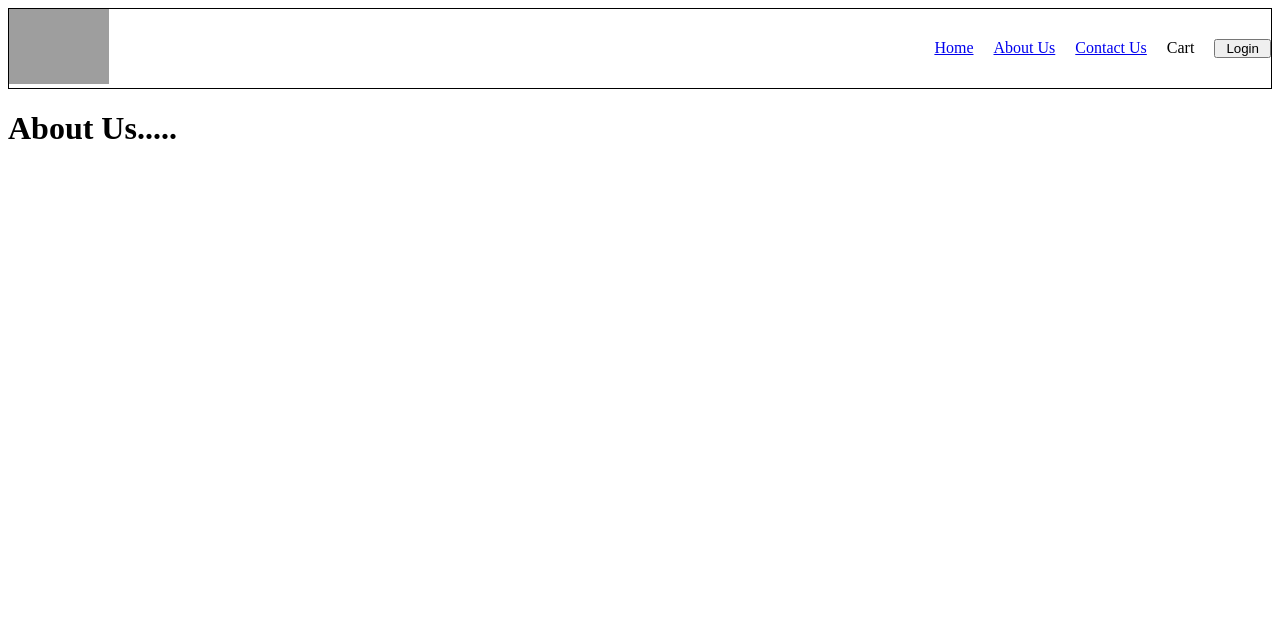
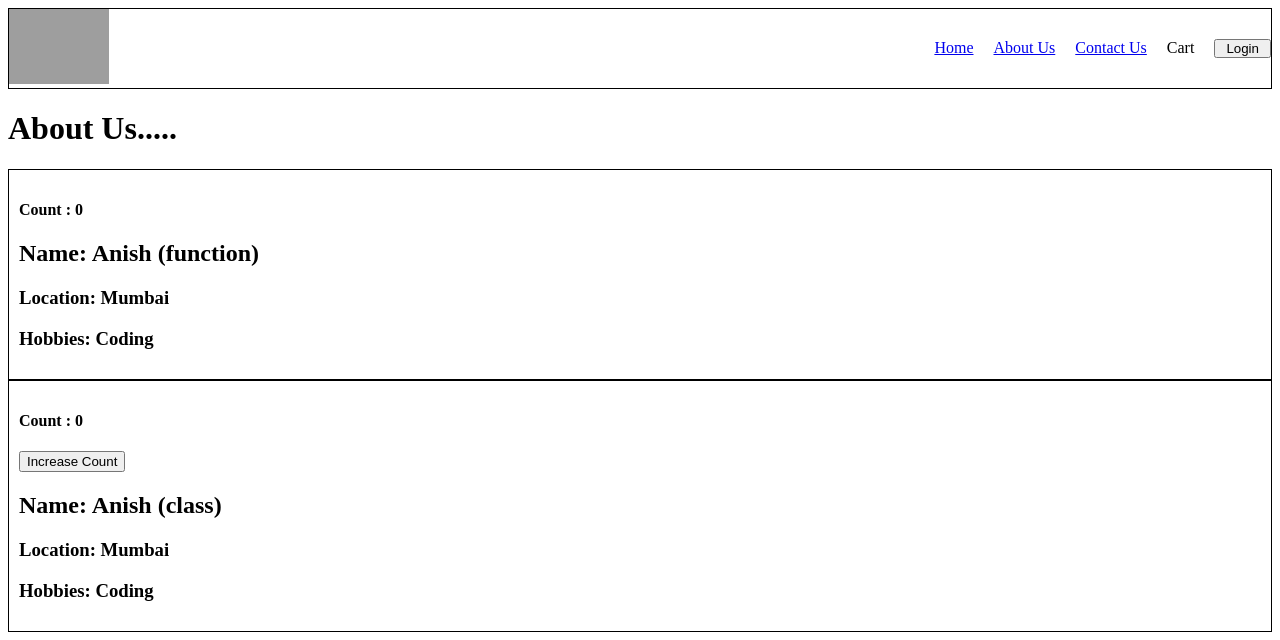
Before and after one commit to anishpalkar/react-basics, a React (Vite) app: page /about in a window 1280 px wide. Shown: the top 640 px of the page. Built offline with nearby package versions, Linux system fonts and the light colour scheme; grey boxes are pictures that could not be loaded.

Commit message:
Class Based Components - Props, State Object, setState

```diff
--- a/index.css
+++ b/index.css
@@ -67,3 +67,8 @@
 .filter {
   display: flex;
 }
+
+.user-card {
+  padding: 10px;
+  border: 1px solid black;
+}
--- a/src/components/About.js
+++ b/src/components/About.js
@@ -1,7 +1,13 @@
+import User from "./User";
+import UserClass from "./UserClass";
+
 const About = () => {
   return (
     <div>
       <h1>About Us.....</h1>
+      <User name={"Anish (function)"} location={"Mumbai"} />
+
+      <UserClass name={"Anish (class)"} location={"Mumbai"} />
     </div>
   );
 };
--- a/src/components/Header.js
+++ b/src/components/Header.js
@@ -32,7 +32,7 @@ const Header = () => {
             <Link to="/about">About Us</Link>
           </li>
           {/* We should never use <a> to redirect in React, because it will reload the page.
-            Link component given by react-router-dom should be used & it is superpower which doesn't reload the page.
+            Link component given by react-router-dom should be used & it is superpower which doesn't reload the page. Link is a wrapper over <a>, internally link still uses <a> tag only because browser at the end understand <a> but it keeps track of all routes or href we can say.
           */}
           <li>
             <Link to="/contact">Contact Us</Link>
--- /dev/null
+++ b/src/components/User.js
@@ -0,0 +1,18 @@
+import { useState } from "react";
+
+const User = ({ name, location }) => {
+  const [count] = useState(0);
+  const [count2] = useState(1);
+  //In functional components just like class component this.state react converts useState in a object only.
+  return (
+    <div className="user-card">
+      <h4>Count : {count}</h4>
+
+      <h2>Name: {name}</h2>
+      <h3>Location: {location}</h3>
+      <h3>Hobbies: Coding</h3>
+    </div>
+  );
+};
+
+export default User;
--- /dev/null
+++ b/src/components/UserClass.js
@@ -0,0 +1,43 @@
+import React from "react";
+
+class UserClass extends React.Component {
+  constructor(props) {
+    super(props);
+    //this.props is set by the super class
+
+    //best place to create state when we create instance of the class component
+    //state is reserved keyword, it will contain all the state variables here only which are used in component. Its an object which holds all the state variables
+    this.state = {
+      count: 0,
+      count2: 1,
+    };
+  }
+  // Functional Component => a function which returns jsx
+  //Class Compoent=> a class where render() return jsx
+  render() {
+    const { name, location } = this.props;
+    const { count, count2 } = this.state;
+    return (
+      <div className="user-card">
+        <h4>Count : {count}</h4>
+        <button
+          onClick={() => {
+            //DO NOT CHANGE STATE VARIABLES DIRECTLY ALWAYS USE this.setState()
+            this.setState({ count: this.state.count + 1 });
+
+            // this.setState() takes an object as argument & selectively updates the state value    mentioned. Suppose there are 10 state variables in this.state of this Component then this.setState({ count: this.state.count + 1 }); will only update count state variable value and other 9 variables value is not changed.
+
+            // after this the component will re-render using reconciliation algo
+          }}
+        >
+          Increase Count
+        </button>
+        <h2>Name: {name}</h2>
+        <h3>Location: {location}</h3>
+        <h3>Hobbies: Coding</h3>
+      </div>
+    );
+  }
+}
+
+export default UserClass;
```
Also changed, not shown: 1 other file (tests, documents, lock files or other folders).
